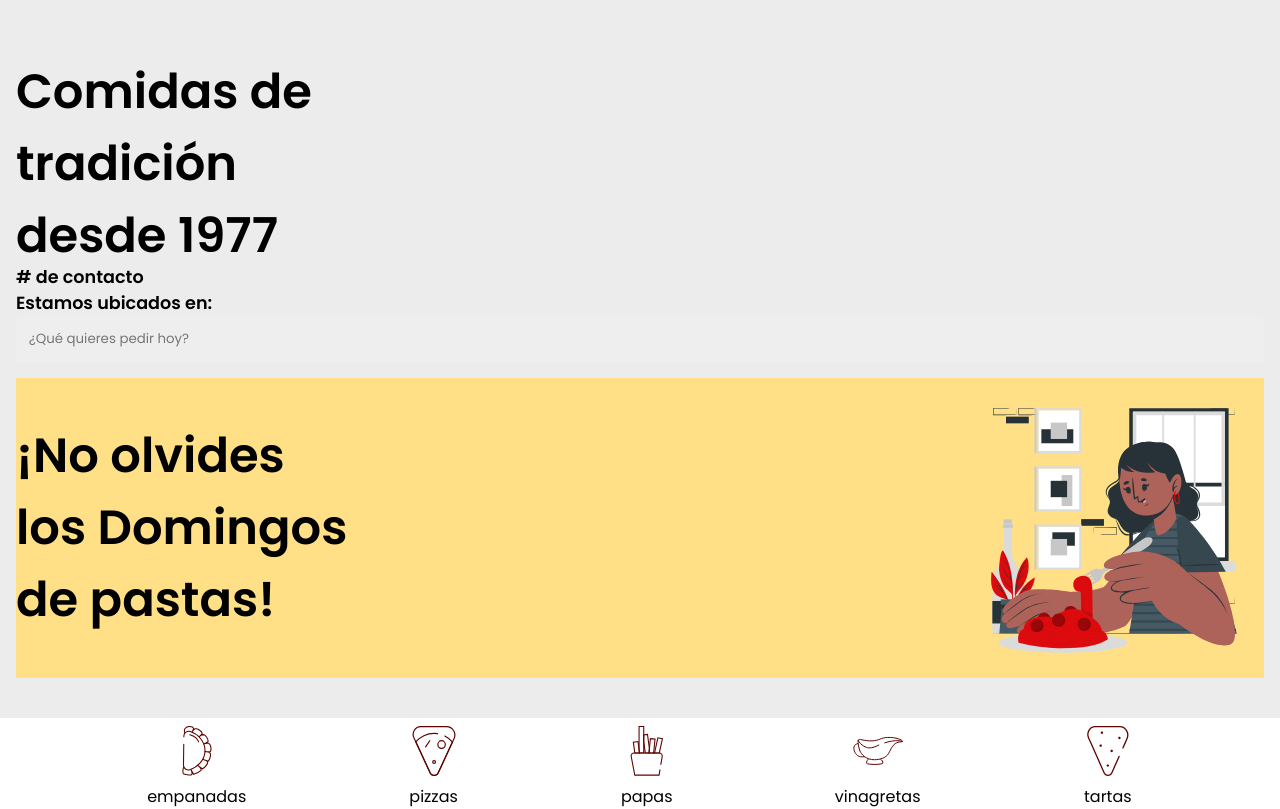
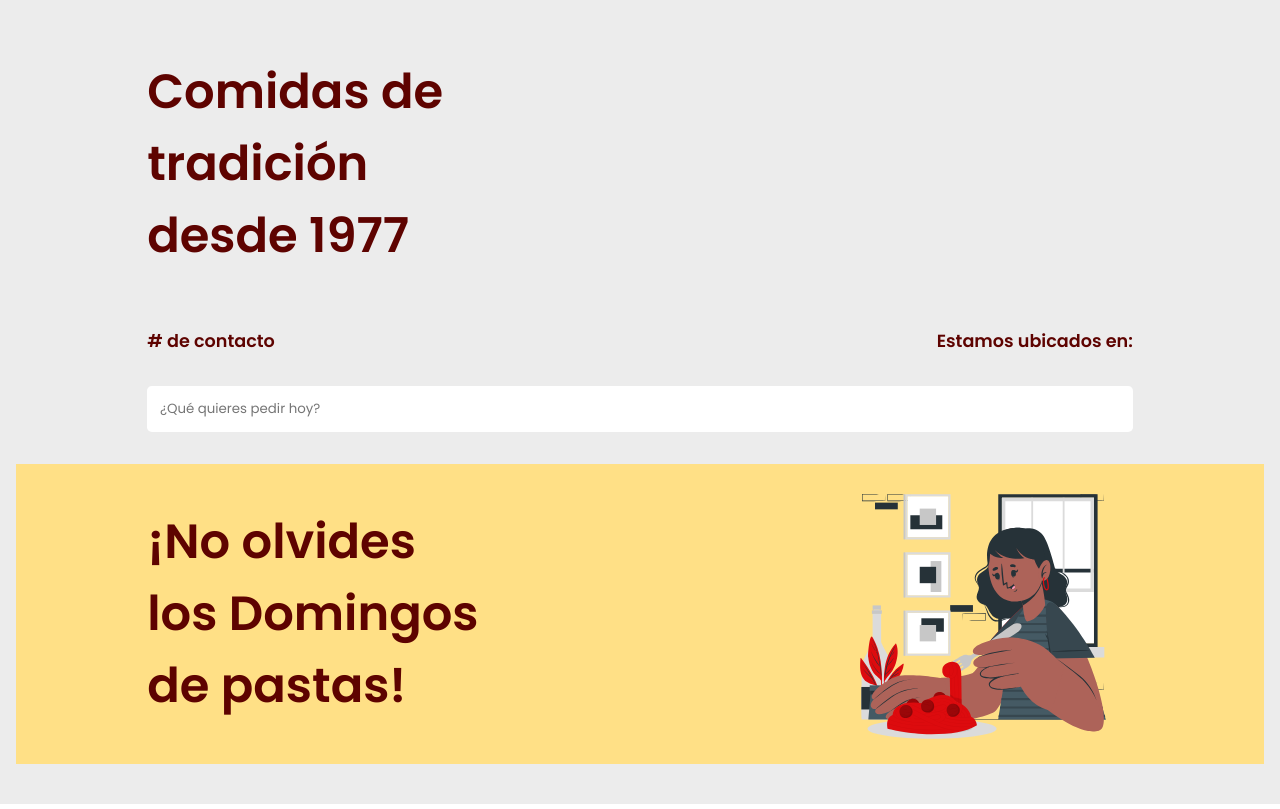
Before and after one commit to Oriana10/Santero, a React (Create React App) app in the folder frontend/: page / in a window 1280 px wide. Shown: the top 809 px of the page. Built offline with nearby package versions, Linux system fonts and the light colour scheme.

Commit message:
fix styles from header and searchinput by adding var and mxwidth

```diff
--- a/frontend/src/components/SearchInput/SearchInput.module.css
+++ b/frontend/src/components/SearchInput/SearchInput.module.css
@@ -3,15 +3,17 @@
   display: flex;
   flex-direction: column;
   justify-content: center;
+  margin: 2rem 0;
 }
 .inputContact {
   font-size: 1.1rem;
   font-weight: 600;
+  margin: 2rem 0;
 }
 .input {
-  background-color: #eeee;
+  background-color: var(--secondary-color);
   border: none;
-  border-radius: 0.2rem;
+  border-radius: 0.3rem;
   padding: 0.8rem;
 }
 .input:focus {
@@ -20,6 +22,7 @@
 
 @media only screen and (min-width: 720px) {
   .inputContact {
+    display: flex;
     flex-direction: row;
     justify-content: space-between;
   }
--- a/frontend/src/components/layout/Header.js
+++ b/frontend/src/components/layout/Header.js
@@ -10,9 +10,12 @@ function Header() {
       {/* <Navbar /> */}
       {/** Hero */}
       <section className={styles.section}>
+        <div className={styles.maxWidth}>
           <h1 className={styles.h1}>Comidas de tradición desde 1977</h1>
           <SearchInput />
+        </div>
         <div className={styles.foodTitle}>
+          <div className={`${styles.maxWidth} ${styles.titleFlexRow}`}>
             <h2 className={styles.h2}>¡No olvides los Domingos de pastas!</h2>
             <img
               className={styles.pastaLogo}
@@ -20,6 +23,7 @@ function Header() {
               alt="mujer comiendo pasta"
             />
           </div>
+        </div>
       </section>
     </div>
   );
--- a/frontend/src/components/layout/Header.module.css
+++ b/frontend/src/components/layout/Header.module.css
@@ -16,6 +16,7 @@
 
 .section {
   width: 100%;
+  color: var(--text-main-color);
 }
 .h1 {
   height: 200px;
@@ -25,11 +26,13 @@
 .h1,
 .h2 {
   margin: 0;
-  width: 350px;
+  max-width: 350px;
 }
 .foodTitle {
   margin: 1rem 0;
   background-color: var(--bg-secondary-color);
+}
+.titleFlexRow {
   display: flex;
   justify-content: space-between;
   align-items: center;
@@ -45,4 +48,9 @@
   .section {
     font-size: 2rem;
   }
+  .maxWidth {
+    margin: 0 auto;
+    max-width: 1024px;
+    padding: 0 1.2rem;
+  }
 }
```
Lines whose indentation alone changed are shown as unchanged.
